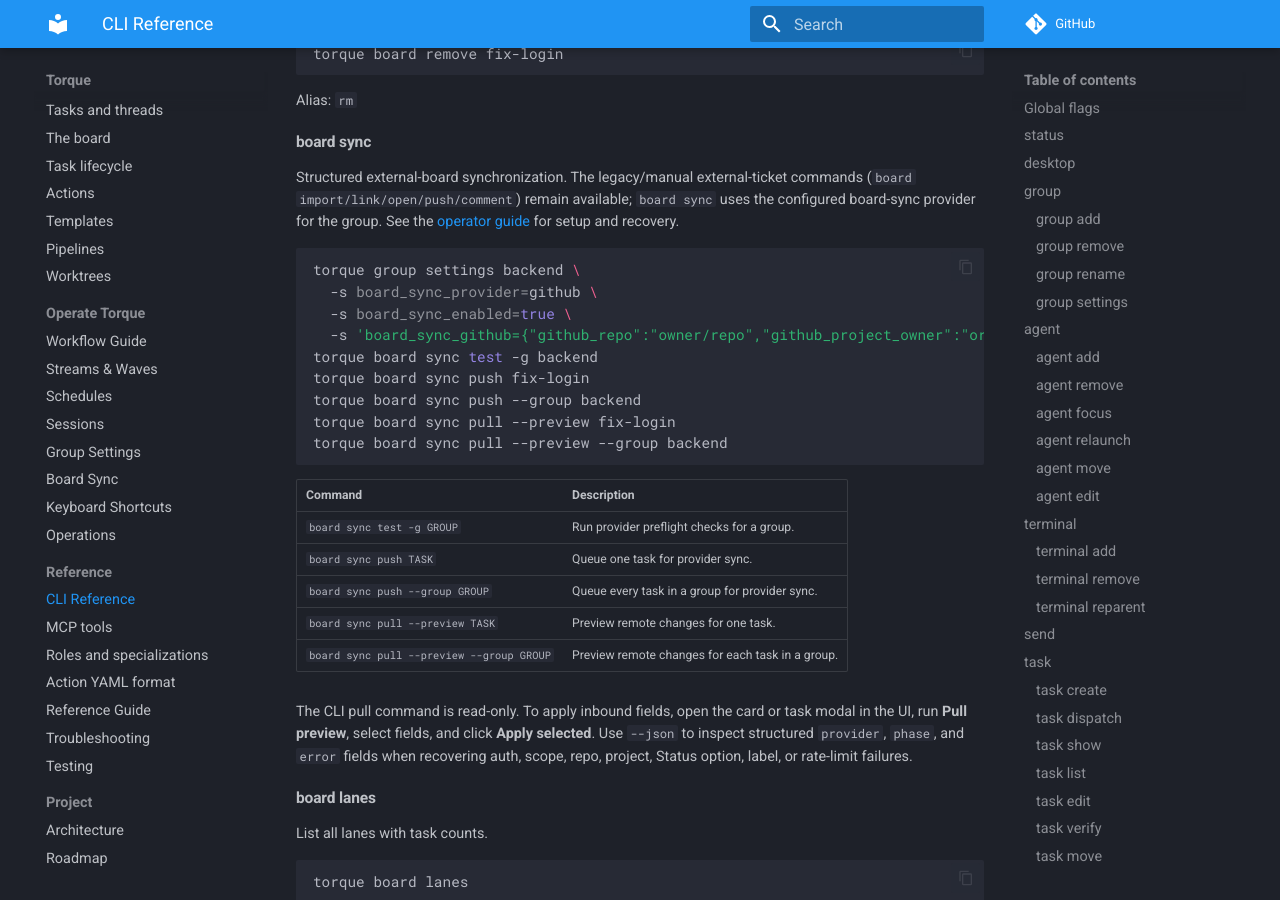
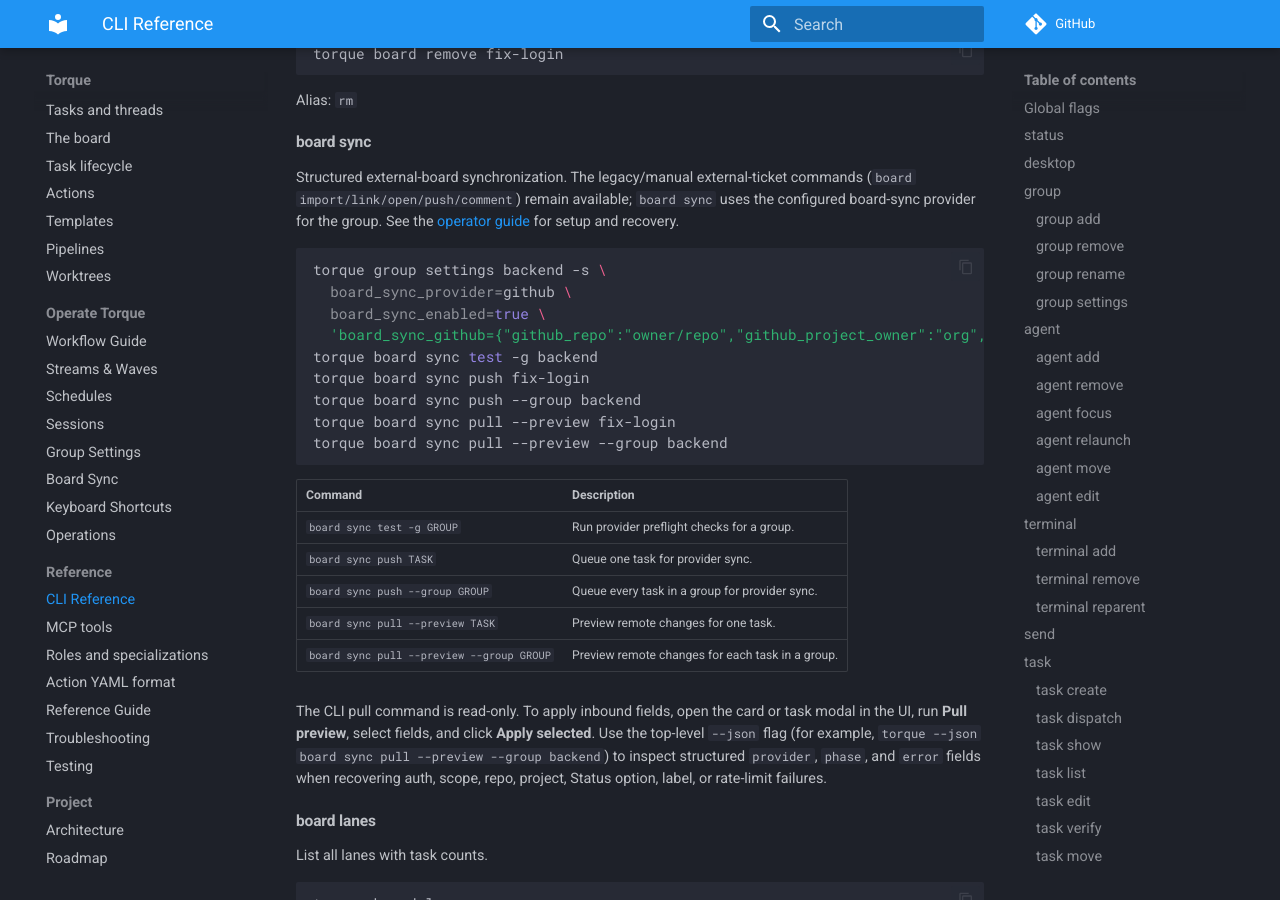
Before and after one commit to runtorque/torque, an MkDocs documentation site: the page built from docs/reference/cli.md, in a window 1280 px wide and 900 px high, scrolled down 9244 px. Built offline with MkDocs 1.6.1 and Material for MkDocs 9.7.7, drawn with Linux system fonts in a browser that asks for light colours; comment, search, counter and statistics services are not loaded.

Commit message:
torque: checkpoint 2 — board-sync-step-8-docs
Fixed invalid board-sync CLI examples, clarified assignee-map and PR closing-ref wording, and added CLI parser/docs assertions.

````diff
--- a/docs/reference/cli.md
+++ b/docs/reference/cli.md
@@ -464,10 +464,10 @@ uses the configured board-sync provider for the group. See the
 [operator guide](../operate/board-sync.md) for setup and recovery.
 
 ```bash
-torque group settings backend \
-  -s board_sync_provider=github \
-  -s board_sync_enabled=true \
-  -s 'board_sync_github={"github_repo":"owner/repo","github_project_owner":"org","github_project_number":12,"github_lane_status_map":{"Backlog":"Todo","In Progress":"In Progress","Done":"Done"}}'
+torque group settings backend -s \
+  board_sync_provider=github \
+  board_sync_enabled=true \
+  'board_sync_github={"github_repo":"owner/repo","github_project_owner":"org","github_project_number":12,"github_lane_status_map":{"Backlog":"Todo","In Progress":"In Progress","Done":"Done"}}'
 torque board sync test -g backend
 torque board sync push fix-login
 torque board sync push --group backend
@@ -485,9 +485,10 @@ torque board sync pull --preview --group backend
 
 The CLI pull command is read-only. To apply inbound fields, open the card or
 task modal in the UI, run **Pull preview**, select fields, and click **Apply
-selected**. Use `--json` to inspect structured `provider`, `phase`, and `error`
-fields when recovering auth, scope, repo, project, Status option, label, or
-rate-limit failures.
+selected**. Use the top-level `--json` flag (for example,
+`torque --json board sync pull --preview --group backend`) to inspect structured
+`provider`, `phase`, and `error` fields when recovering auth, scope, repo,
+project, Status option, label, or rate-limit failures.
 
 ### board lanes
 
````
Also changed, not shown: docs/operate/board-sync.md (+8 -7 lines), docs/tasks/worktrees.md (+7 -6 lines), 1 other file.
